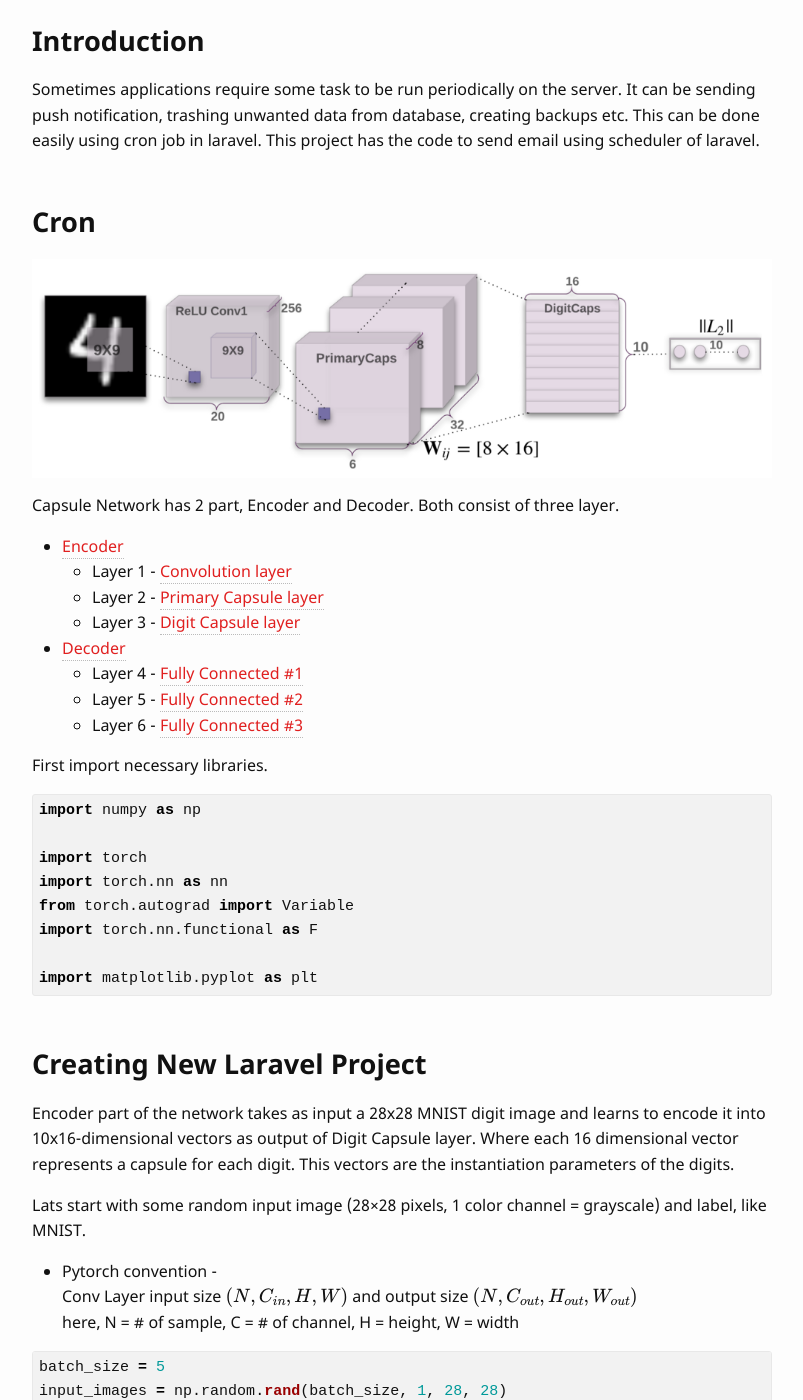
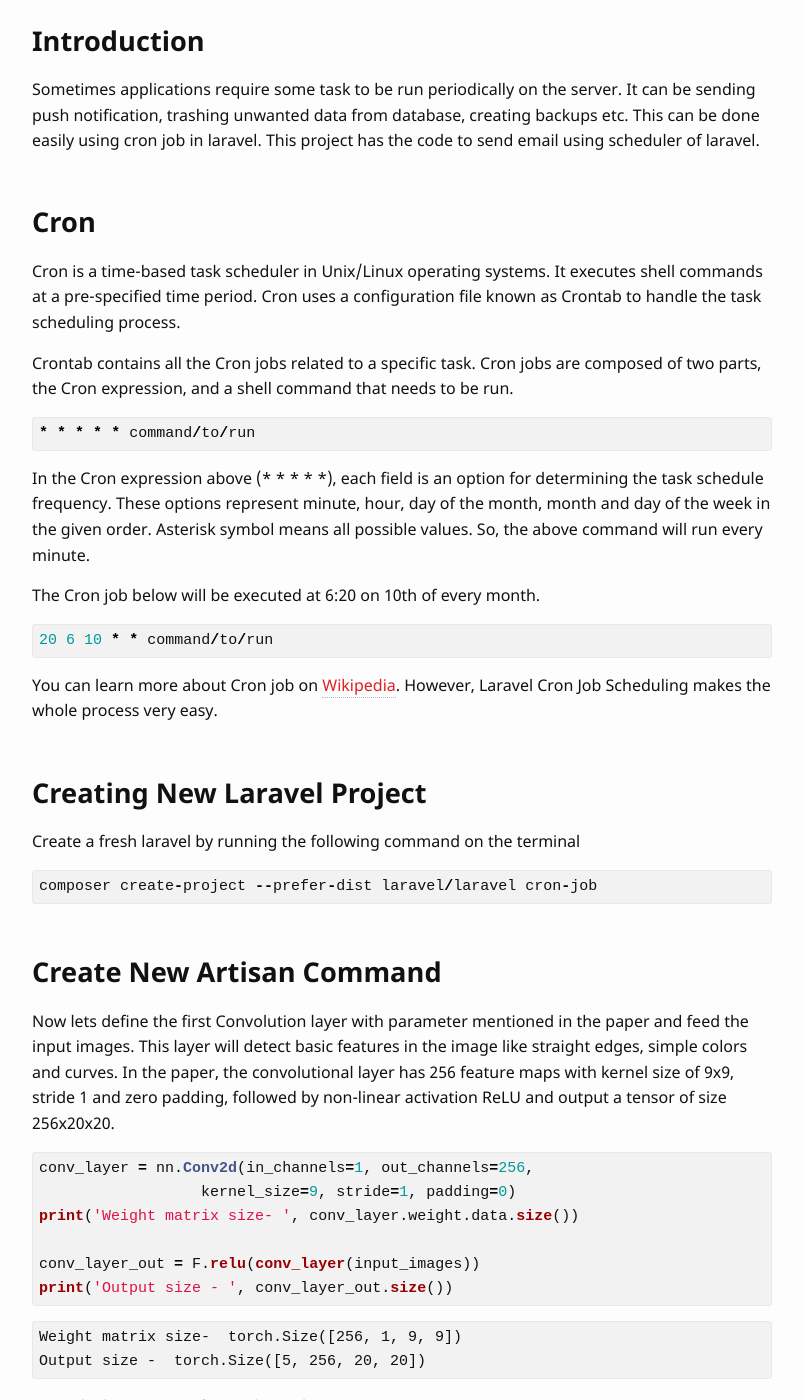
Before and after one commit to monirahmedtanveen/sumit.log, a Jekyll site: the page built from _posts/2018-11-13-demystify-capsule-network-using-pytorch.md, in a window 1280 px wide and 1400 px high, scrolled down 647 px. Shown: the whole window, without its empty margins (238-1041 px from the left). Built offline with Jekyll 4.4.1, drawn with Linux system fonts in a browser that asks for light colours; formulas are drawn with MathJax 3; some of the changed text lies outside the part shown.

Commit message:
1. updated

````diff
--- a/_posts/2018-11-13-demystify-capsule-network-using-pytorch.md
+++ b/_posts/2018-11-13-demystify-capsule-network-using-pytorch.md
@@ -3,7 +3,7 @@ layout: post
 comments: false
 title: "Sheduling Task With Cron Job In Laravel"
 date: 2019-09-28 10:18:00
-tags: Laravel
+tags: laravel
 ---
 
 >  Sometimes applications require some task to be run periodically on the server. It can be sending push notification, trashing unwanted data from database, creating backups etc. This can be done easily using cron job in laravel. This project has the code to send email using scheduler of laravel.
@@ -19,53 +19,30 @@ tags: Laravel
 Sometimes applications require some task to be run periodically on the server. It can be sending push notification, trashing unwanted data from database, creating backups etc. This can be done easily using cron job in laravel. This project has the code to send email using scheduler of laravel.
 
 ## Cron
-![Capsule Network]({{ '/assets/images/posts/2018-11-13-demystify-capsule-network-using-pytorch/model_architecture.png' | relative_url }})
+Cron is a time-based task scheduler in Unix/Linux operating systems. It executes shell commands at a pre-specified time period. Cron uses a configuration file known as Crontab to handle the task scheduling process.
 
-Capsule Network has 2 part, Encoder and Decoder. Both consist of three layer.
-- [Encoder](#encoder) <br>
-    - Layer 1 - [Convolution layer](#convolution-layer)<br>
-    - Layer 2 - [Primary Capsule layer](#primary-capsule-layer)<br>
-    - Layer 3 - [Digit Capsule layer](#digit-capsule-layer)<br>
-- [Decoder](#decoder)<br>
-    - Layer 4 - [Fully Connected #1](#fully-connected-#1)<br>
-    - Layer 5 - [Fully Connected #2](#fully-connected-#2)<br>
-    - Layer 6 - [Fully Connected #3](#fully-connected-#3)<br>
+Crontab contains all the Cron jobs related to a specific task. Cron jobs are composed of two parts, the Cron expression, and a shell command that needs to be run.
 
-First import necessary libraries.
-
-
-```python
-import numpy as np
-
-import torch
-import torch.nn as nn
-from torch.autograd import Variable
-import torch.nn.functional as F
-
-import matplotlib.pyplot as plt
+```php
+* * * * * command/to/run
 ```
 
-## Creating New Laravel Project
-Encoder part of the network takes as input a 28x28 MNIST digit image and learns to encode it into 10x16-dimensional vectors as output of Digit Capsule layer. Where each 16 dimensional vector represents a capsule for each digit. This vectors are the instantiation parameters of the digits.
+In the Cron expression above (* * * * *), each field is an option for determining the task schedule frequency. These options represent minute, hour, day of the month, month and day of the week in the given order. Asterisk symbol means all possible values. So, the above command will run every minute.
 
-Lats start with some random input image (28×28 pixels, 1 color channel = grayscale) and label, like MNIST.
-- Pytorch convention -<br>
-     Conv Layer input size $$(N,C_{in},H,W)$$ and output size $$(N,C_{out},H_{out},W_{out})$$ <br>
-     here, N = # of sample, C = # of channel, H = height, W = width
+The Cron job below will be executed at 6:20 on 10th of every month.
 
-
-```python
-batch_size = 5
-input_images = np.random.rand(batch_size, 1, 28, 28)
-input_images = torch.from_numpy(input_images).float() # convert to pytorch tensor.
-labels = np.random.randint(0, 10, batch_size)
-print('image size - ', input_images.size())
-print('labels - ', labels)
+```php
+20 6 10 * * command/to/run
 ```
 
-    image size -  torch.Size([5, 1, 28, 28])
-    labels -  [8 4 2 6 1]
+You can learn more about Cron job on <a href="https://en.wikipedia.org/wiki/Cron" target="_blank">Wikipedia</a>. However, Laravel Cron Job Scheduling makes the whole process very easy.
 
+## Creating New Laravel Project
+Create a fresh laravel by running the following command on the terminal
+
+```php
+composer create-project --prefer-dist laravel/laravel cron-job
+```
 
 ## Create New Artisan Command
 Now lets define the first Convolution layer with parameter mentioned in the paper and feed the input images. This layer will detect basic features in the image like straight edges, simple colors and curves. In the paper, the convolutional layer has 256 feature maps with kernel size of 9x9, stride 1 and zero padding, followed by non-linear activation ReLU and output a tensor of size 256x20x20.
````
Also changed, not shown: tag/laravel.md (added, +5 -0 lines).
